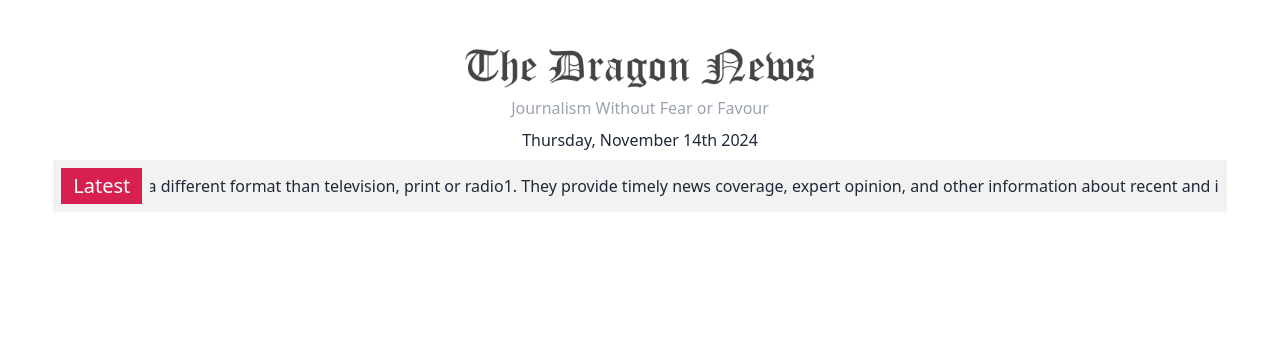
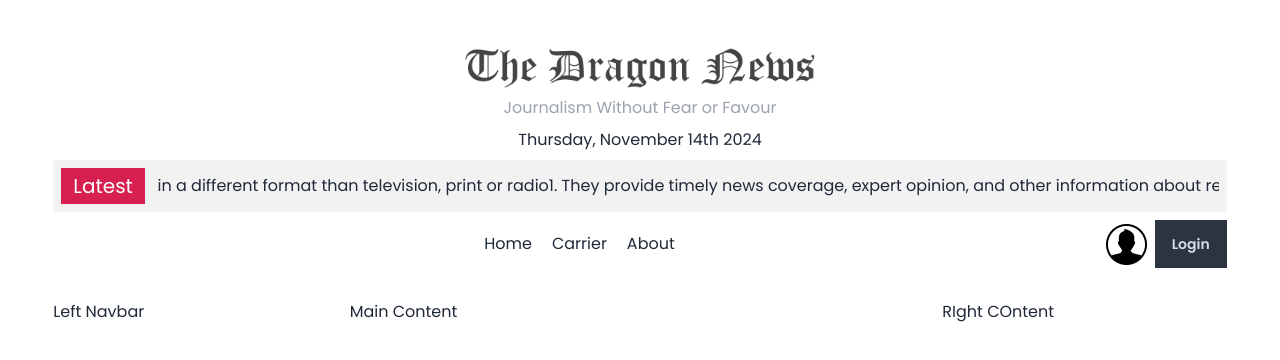
Before and after one commit to Minhaz03/Dragon-News, a React (Vite) app: page / in a window 1280 px wide. Shown: the top 360 px of the page. Built offline with nearby package versions, Linux system fonts and the light colour scheme.

Commit message:
adding nav

```diff
--- /dev/null
+++ b/src/Components/Navbar.jsx
@@ -0,0 +1,25 @@
+import React from 'react';
+import { Link } from 'react-router-dom';
+import userIcon from '../assets/user.png'
+
+const Navbar = () => {
+    return (
+        <div className='flex justify-between items-center'>
+            <div></div>
+
+            <div className="nav space-x-5">
+                <Link to="/">Home</Link>
+                <Link to="/carrier">Carrier</Link>
+                <Link to="/about">About</Link>
+            </div>
+
+            <div className="login flex gap-2 items-center">
+                <img src={userIcon} alt="" />
+                <button className='btn btn-neutral rounded-none'>Login</button>
+            </div>
+
+        </div>
+    );
+};
+
+export default Navbar;
--- a/src/Layouts/HomeLayout.jsx
+++ b/src/Layouts/HomeLayout.jsx
@@ -1,19 +1,31 @@
-import React from 'react';
-import Header from '../Components/Header';
-import LatestNews from '../Components/LatestNews';
+import React from "react";
+import Header from "../Components/Header";
+import LatestNews from "../Components/LatestNews";
+import Navbar from "../Components/Navbar";
 
 const HomeLayout = () => {
   return (
-        <div>
-            <header><Header></Header>
-            <section className='w-11/12 mx-auto'>
+    <div className="font-poppins">
+      <header>
+        <Header></Header>
+        <section className="w-11/12 mx-auto">
           <LatestNews></LatestNews>
         </section>
       </header>
 
-            <nav></nav>
+      <nav className="w-11/12 mx-auto py-2">
+        <Navbar></Navbar>
+      </nav>
 
-            <main></main>
+      <main className="w-11/12 mx-auto pt-6 grid md:grid-cols-12 gap-3">
+
+      <aside className="left col-span-3">Left Navbar</aside>
+
+      <section className="main col-span-6">Main Content</section>
+
+      <aside className="right col-span-3">RIght COntent</aside>
+
+      </main>
     </div>
   );
 };
--- a/src/index.css
+++ b/src/index.css
@@ -1,3 +1,5 @@
+@import url('https://fonts.googleapis.com/css2?family=Poppins:ital,wght@0,100;0,200;0,300;0,400;0,500;0,600;0,700;0,800;0,900;1,100;1,200;1,300;1,400;1,500;1,600;1,700;1,800;1,900&display=swap');
+
 @tailwind base;
 @tailwind components;
 @tailwind utilities;
--- a/tailwind.config.js
+++ b/tailwind.config.js
@@ -5,7 +5,13 @@ export default {
     "./src/**/*.{js,ts,jsx,tsx}",
   ],
   theme: {
-    extend: {},
+    extend: {
+      fontFamily:{
+        "poppins" : [
+          "Poppins", "sans-serif"
+        ]
+      }
+    },
   },
   plugins: [
     require('daisyui'),
```
Lines whose indentation alone changed are shown as unchanged.
